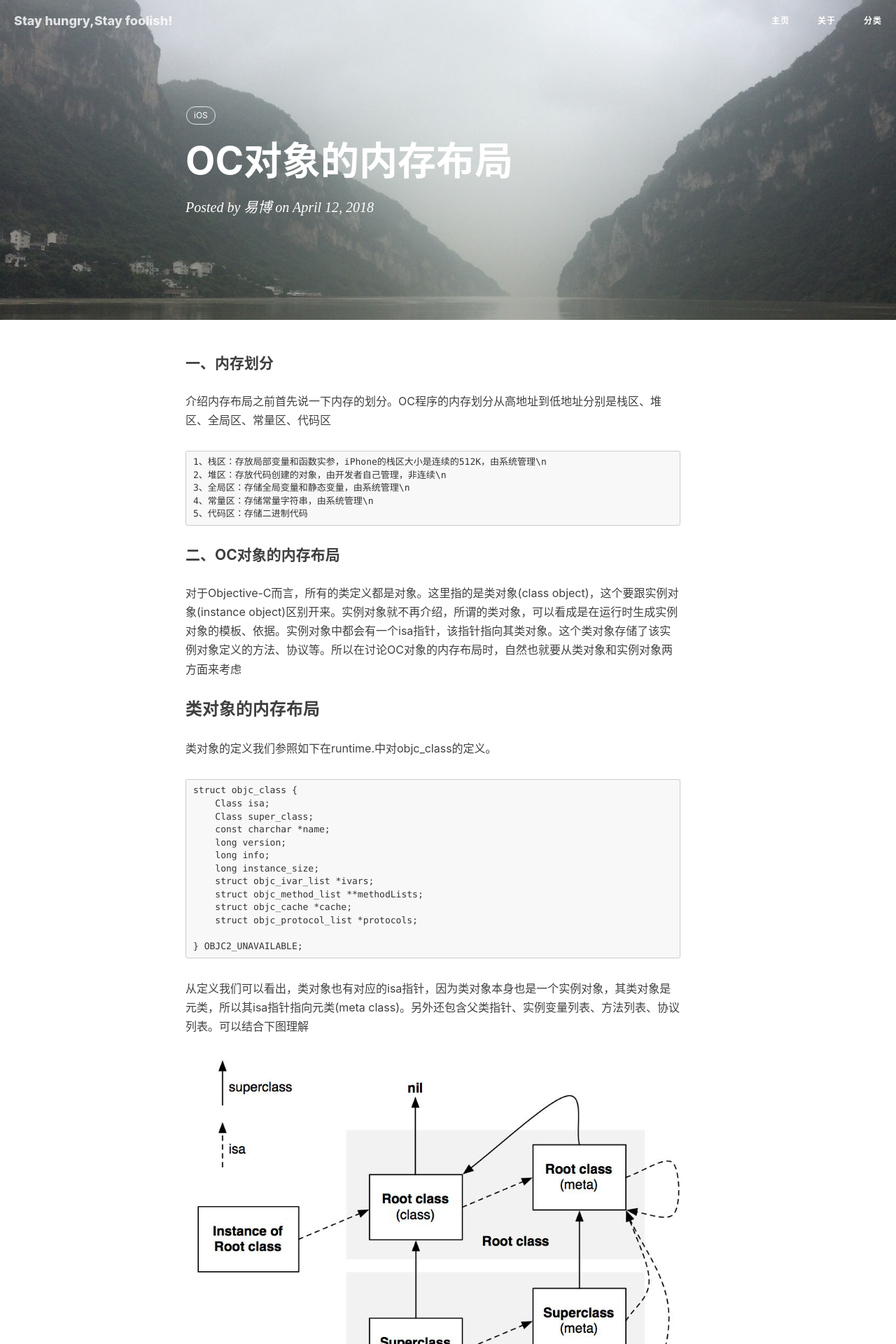
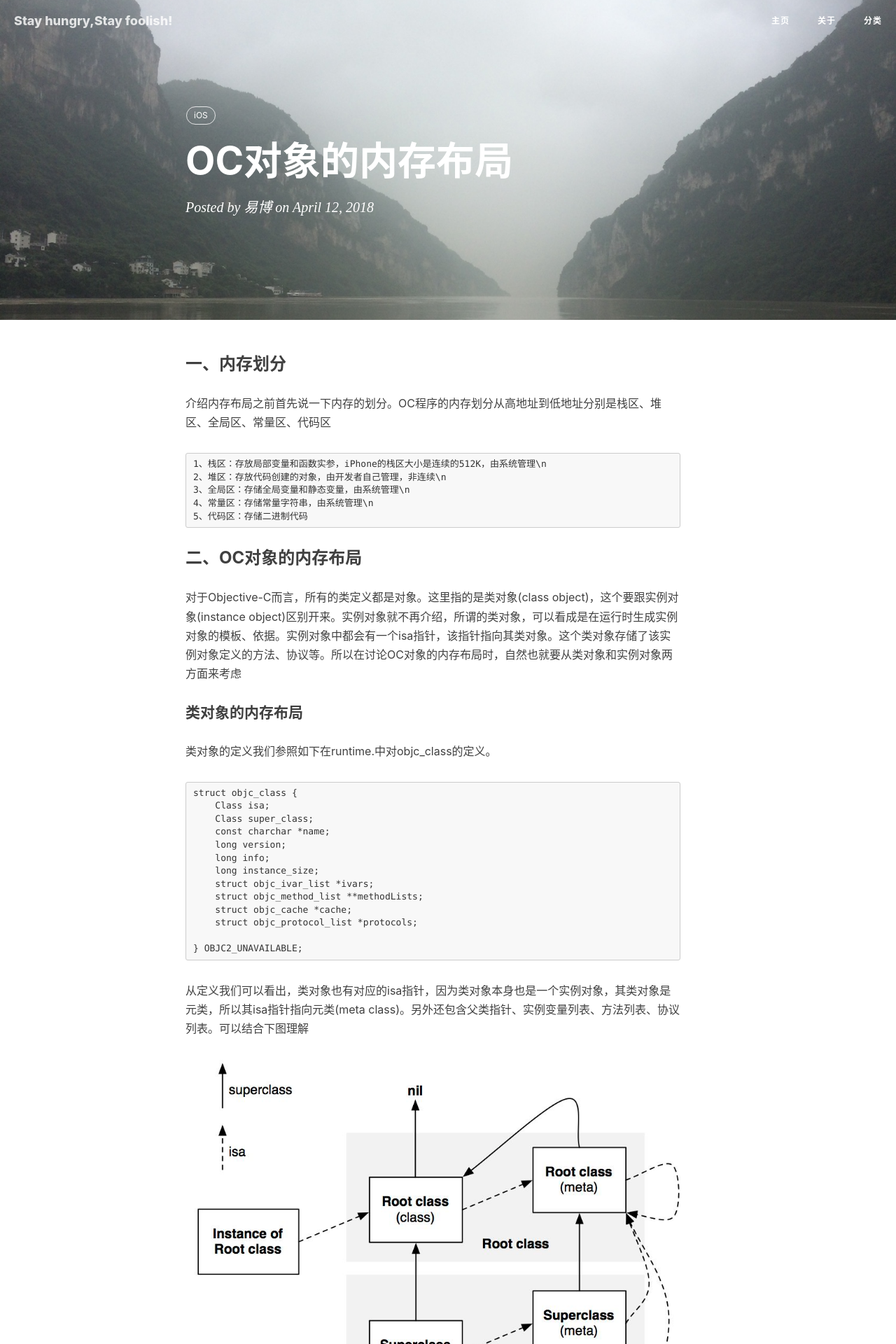
Before and after one commit to xttxqjfg/xttxqjfg.github.io, a Jekyll site: the page built from _posts/201804/2018-04-12-OC对象的内存布局.markdown, in a window 1280 px wide. Shown: the top 1920 px of the page at 70% size. Built offline with Jekyll 4.4.1, drawn with Linux system fonts in a browser that asks for light colours; nearby versions of some CDN libraries; comment, search, counter and statistics services are not loaded.

Commit message:
no message

```diff
--- a/_posts/201804/2018-04-12-OC对象的内存布局.markdown
+++ b/_posts/201804/2018-04-12-OC对象的内存布局.markdown
@@ -9,7 +9,7 @@ tags:
     - iOS
 ---
 
-#### 一、内存划分
+### 一、内存划分
 
 介绍内存布局之前首先说一下内存的划分。OC程序的内存划分从高地址到低地址分别是栈区、堆区、全局区、常量区、代码区
 
@@ -19,11 +19,11 @@ tags:
     4、常量区：存储常量字符串，由系统管理\n
     5、代码区：存储二进制代码
 
-#### 二、OC对象的内存布局
+### 二、OC对象的内存布局
 
 对于Objective-C而言，所有的类定义都是对象。这里指的是类对象(class object)，这个要跟实例对象(instance object)区别开来。实例对象就不再介绍，所谓的类对象，可以看成是在运行时生成实例对象的模板、依据。实例对象中都会有一个isa指针，该指针指向其类对象。这个类对象存储了该实例对象定义的方法、协议等。所以在讨论OC对象的内存布局时，自然也就要从类对象和实例对象两方面来考虑
 
-### 类对象的内存布局
+#### 类对象的内存布局
 
 类对象的定义我们参照如下在runtime.中对objc_class的定义。
 
@@ -49,7 +49,7 @@ struct objc_class {
 
 根对象是NSObject，其父类指针指向nil。根元类的isa指针指向本身，父类指针指向NSObject
 
-### 实例对象的内存布局
+#### 实例对象的内存布局
 
 实例对象的内存布局比较简单，主要包括isa指针指向其类对象，和各级实例变量，如下图所示
 
```
